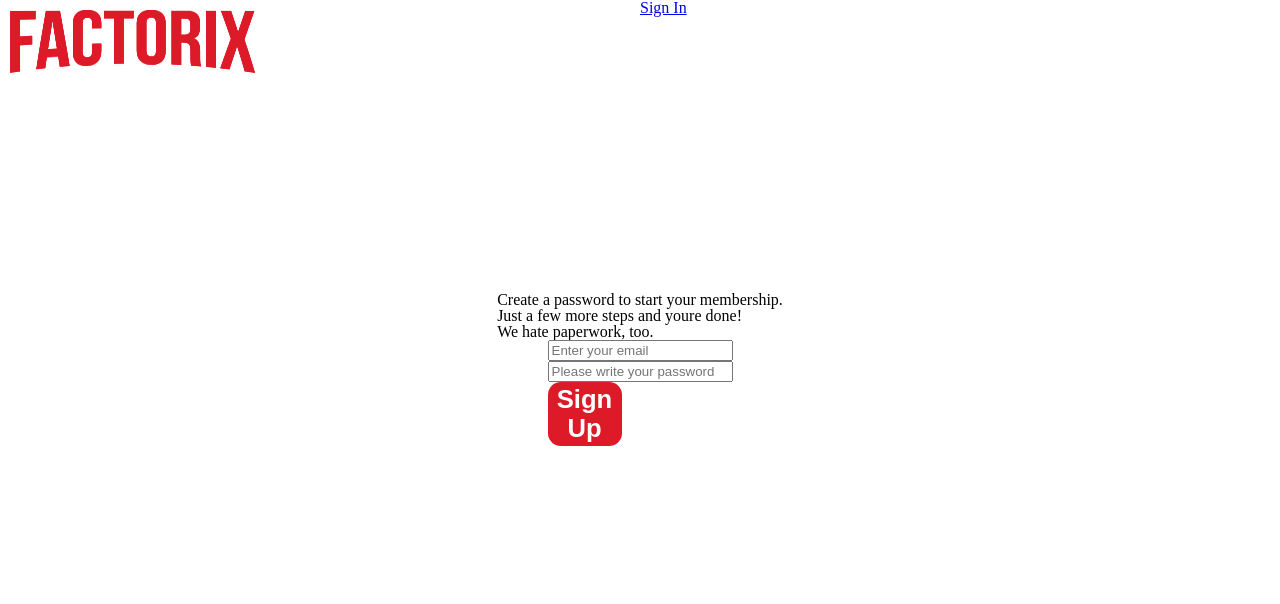
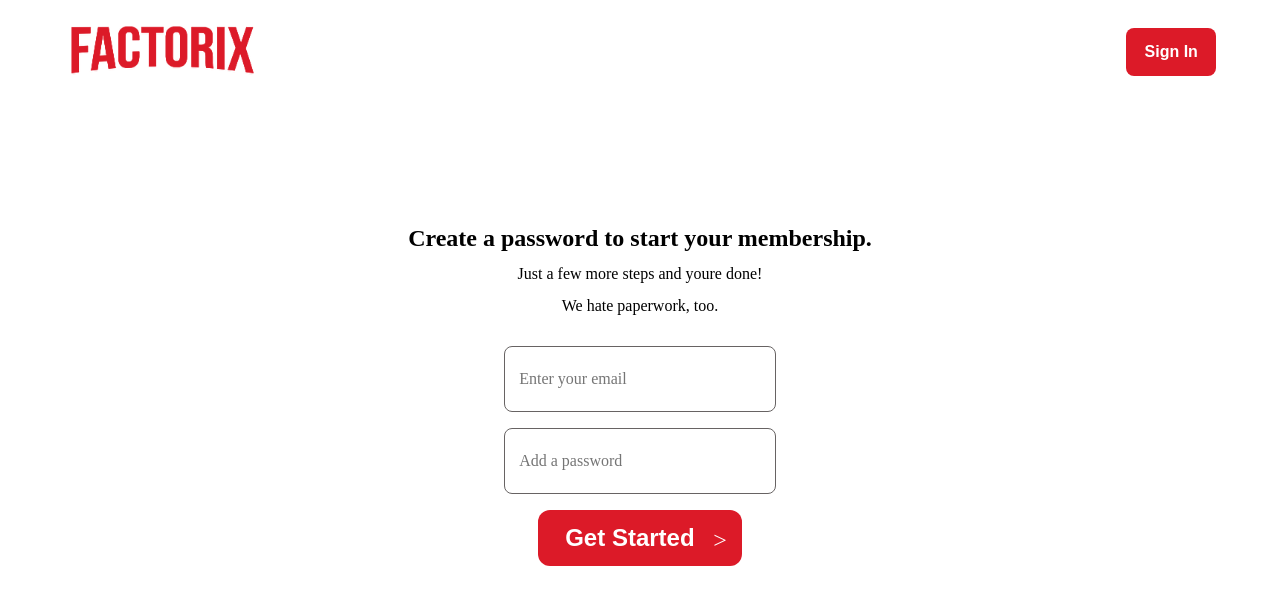
Before and after one commit to project-assigments-p2-singulaars/movies-sandiaxcx, an Angular app in the folder client/: page /register in a window 1280 px wide. Shown: the top 604 px of the page. Built offline with nearby package versions, Linux system fonts and the light colour scheme; no server answers; a web font is replaced by a local one.

Commit message:
add styles to functional signup page

```diff
--- a/client/src/app/core/auth/login/login.component.scss
+++ b/client/src/app/core/auth/login/login.component.scss
@@ -131,6 +131,8 @@ header{
             span{
                 position: relative;
                 top: 0.07em;
+                left: 0.5em;
+                font-weight: normal;
             }
         }
     }
--- a/client/src/app/core/auth/register/register.component.html
+++ b/client/src/app/core/auth/register/register.component.html
@@ -1,7 +1,7 @@
 <div class="authPage">
     <header>
         <a [routerLink]="['/home']"><img src="../../assets/factorix.png" alt="" id="factorix"></a>
-        <a [routerLink]="['/login']"><p>Sign In</p></a>
+        <a [routerLink]="['/login']"><button>Sign In</button></a>
     </header>
     <div class="register">
         <div class="registerText">
@@ -9,13 +9,14 @@
             <h3>Just a few more steps and youre done!</h3>
             <h3>We hate paperwork, too.</h3>
         </div>
-        <!-- <form [formGroup]="loginForm" (ngSubmit)="submit()"> -->
             <form [formGroup]="registerForm" (ngSubmit)="submit()">
-                <!-- <label for="email">Email:</label> -->
+                <div class="registerInputs">
                 <input type="email" formControlName="email" placeholder="Enter your email">
-                <input type="password" formControlName="password" placeholder="Please write your password">
-            <!-- <a [routerLink]="['/register']"><button>Next</button></a>   -->
-            <button type="submit">Sign Up</button>
+                <input type="password" formControlName="password" placeholder="Add a password">
+                <!-- <input type="password" formControlName="confirmPassword" placeholder="Confirm your password">
+                <input type="name" formControlName="name" placeholder="Choose a name for your profile"> -->
+            </div>
+            <button type="submit">Get Started <span>></span></button>
             </form>
     </div>
 </div>
--- a/client/src/app/core/auth/register/register.component.scss
+++ b/client/src/app/core/auth/register/register.component.scss
@@ -1,7 +1,9 @@
 .authPage{
     background-color: white;
-    width: 100vw;
+    width: 100%;
     height: 100vh;
+    display: grid;
+    grid-template-rows: 33% 33% 33%;
 }
 
 header{
@@ -10,31 +12,132 @@ header{
     width: 100vw;
 }
 
+header{
+    background-color: transparent;
+    height: 5vh;
+    color: white;
+    width: 100%;
+    display: flex;
+    flex-direction: row;
+    align-items: center;
+    justify-content: space-between;
+
+    img{
+        height: 8vh;
+        margin-top: 4em;
+        // margin-right: 3em;
+        margin-left: 4em;
+    }
+
+    button{
+        height: 6vh;
+        width: 7vw;
+        margin-top: 4em;
+        margin-right: 4em;
+        background-color: #DC1A28;
+        border-radius: 0.5em;
+        border: transparent;
+        color: white;
+        cursor: pointer;
+        font-weight: bold;
+        font-size: 1em;
+    }
+}
+
 .register{
     display: flex;
     flex-direction: column;
     justify-content: center;
     align-items: center;
-    // width: 80%;
-    height: 70vh;
+    background-color: transparent;
+    gap: 2em;
+    // height: 40vh;
 
+    .registerText{
+        background-color: transparent;
+        display: flex;
+        flex-direction: column;
+        gap: 1em;
+        justify-content: center;
+        align-items: center;
+        p, h2, h3{
+            background-color: transparent;
+        }
+        h2 {
+            font-size: 1.5rem;
+            font-weight: bolder;
+        }
+
+        h3 {
+            font-size: 1rem;
+        }
+
+        p {
+            font-size: 1rem;
+        }
+    }
+
+    form{
+        display: flex;
+        flex-direction: column;
+        background-color: transparent;
+        // width: 50vw;
+        width: 40vw;
+        gap: 1em;
+        justify-content: center;
+        align-items: center;
+
+        .registerInputs{
+            background-color: transparent;
+            gap: 1em;
+            width: 100%;
+            display: flex;
+            flex-direction: column;
+            justify-content: center;
+            align-items: center;
+
+            input[type="email"] {
+                padding-left: 0.9em;
+            }
+
+            input[type="password"] {
+                padding-left: 0.9em;
+            }
+
+            // input[type="name"] {
+            //     padding-left: 0.9em;
+            // }
+
+
+        input{
+            all: unset;
+            // background-color: rgba(0, 0, 0, 0.51);
+            border-radius: 0.5em;
+            height: 8vh;
+            border: rgb(103, 99, 99) 1px solid;
+            width: 50%;
+            font-size:1.2;
+        }
     }
 
     button{
         // all: unset;
         background-color: #DC1A28;
         border-radius: 0.5em;
-    height: 8vh;
+        height: 7vh;
         border: transparent;
         cursor: pointer;
         width: 40%;
         color: white;
         font-weight: bolder;
-    font-size: 1.6em;
+        font-size: 1.5em;
+
+        span{
+            position: relative;
+            top: 0.07em;
+            left: 0.5em;
+            font-weight: normal;
         }
-
-form{
-    display: flex;
-    flex-direction: column;
-    // width: 30%;
     }
+}
+}
--- a/client/src/app/core/auth/register/register.component.ts
+++ b/client/src/app/core/auth/register/register.component.ts
@@ -15,6 +15,7 @@ export class RegisterComponent {
   registerForm: FormGroup;
   submitted = false;
   router = inject(Router)
+
 
 
   constructor(private fb: FormBuilder) {
@@ -47,9 +48,9 @@ export class RegisterComponent {
   }
 
 
-resetForm() {
-  this.registerForm.reset();
-  this.submitted = false;
-}
+// resetForm() {
+//   this.registerForm.reset();
+//   this.submitted = false;
+// }
 
 }
--- a/client/src/app/home/home.component.html
+++ b/client/src/app/home/home.component.html
@@ -8,6 +8,7 @@
             <li>Movies</li>
             <li>New & Popular</li>
             <li>My List</li>
+            <a [routerLink]="['/signout']"><button (click)="onLogout()">Sign Out</button></a>
         </ul>
     </nav>
         <div class="navIcons">
--- a/client/src/app/home/home.component.ts
+++ b/client/src/app/home/home.component.ts
@@ -5,6 +5,7 @@ import { Observable } from 'rxjs';
 import { MovieService } from '../shared/services/movie.service';
 import { RouterLink } from '@angular/router';
 import { AsyncPipe } from '@angular/common';
+import { AuthService } from '../core/services/auth.service';
 
 @Component({
     selector: 'app-home',
@@ -14,6 +15,7 @@ import { AsyncPipe } from '@angular/common';
     imports: [MovieComponent, RouterLink, AsyncPipe]
 })
 export class HomeComponent{
+  public authService = inject(AuthService);
 
 
     movies!: Observable<Movies[]>;
@@ -82,4 +84,10 @@ export class HomeComponent{
       }
     }
   }
+
+
+  onLogout() {
+    this.authService.logout();
+  }
+
 }
```
Also changed, not shown: 1 other file (tests, documents, lock files or other folders). Lines whose indentation alone changed are shown as unchanged.
